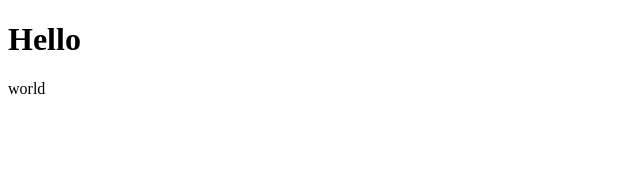
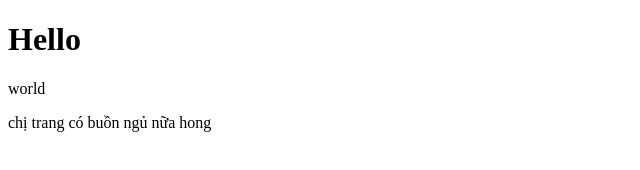
Before and after one commit to nghiemtrang/git-advance, a plain HTML site: page index.html in a window 1280 px wide. Shown: the whole page, without its empty margins (0-640 px from the left). Drawn offline with Linux system fonts and the light colour scheme.

Commit message:
chi trang buon ngu hahah

```diff
--- a/index.html
+++ b/index.html
@@ -1,13 +1,17 @@
 <!DOCTYPE html>
 <html lang="en">
+
 <head>
     <meta charset="UTF-8">
     <meta http-equiv="X-UA-Compatible" content="IE=edge">
     <meta name="viewport" content="width=device-width, initial-scale=1.0">
     <title>Document</title>
 </head>
+
 <body>
     <h1>Hello</h1>
     <p>world</p>
+    <p>chị trang có buồn ngủ nữa hong</p>
 </body>
+
 </html>
```
